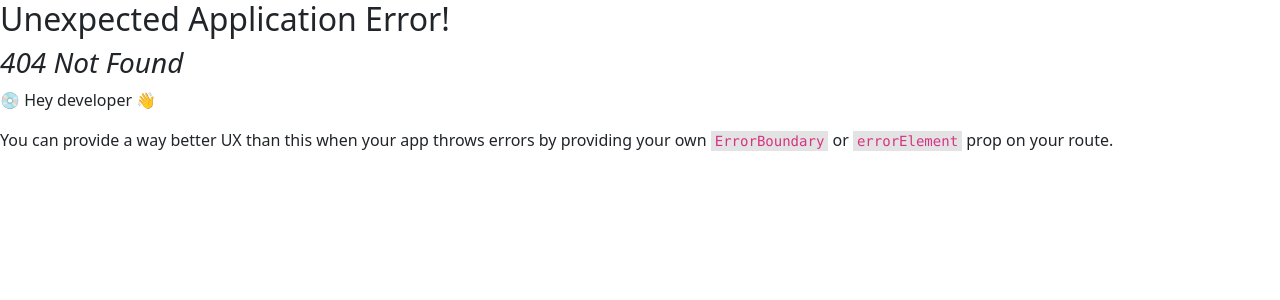
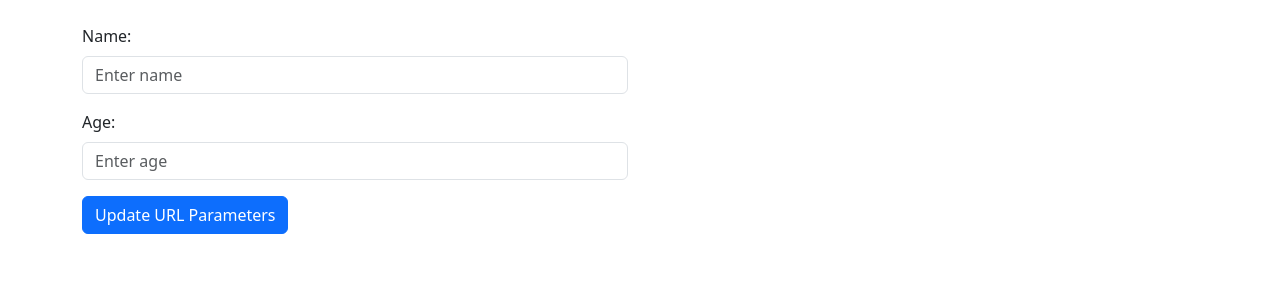
Before and after one commit to RagibShariar/E-commerce-dashboard, a React (Vite) app: page /test2 in a window 1280 px wide. Before the commit this address had no page. Shown: the top 300 px of the page. Built offline with nearby package versions, Linux system fonts and the light colour scheme.

Commit message:
add test2 component

```diff
--- /dev/null
+++ b/src/pages/Test2.jsx
@@ -0,0 +1,91 @@
+import React, { useState } from 'react'
+import { useSearchParams } from 'react-router';
+
+const Test2 = () => {
+    const [searchParams, setSearchParams] = useSearchParams();
+    const [name, setName] = useState("");
+    const [age, setAge] = useState("");
+
+    const handleSubmit=(e)=>{
+        e.preventDefault();
+        setSearchParams({name:name , age:age})
+
+    }
+
+
+  return (
+    // Main container with Bootstrap styling
+    <div className="container mt-4">
+      {/* Name Field Row */}
+      <div className="row mb-3">
+        <div className="col-md-6">
+          <label className="form-label">Name:</label>
+          {/* Input group for name field and its clear button */}
+          <div className="input-group">
+            <input
+              type="text"
+              value={name}
+              onChange={(e) => setName(e.target.value)}
+              className="form-control"
+              placeholder="Enter name"
+            />
+            {/* <button
+              onClick={clearNameParam}
+              className="btn btn-danger"
+              title="Clear name parameter"
+            >
+              Clear
+            </button> */}
+          </div>
+        </div>
+      </div>
+
+      {/* Age Field Row */}
+      <div className="row mb-3">
+        <div className="col-md-6">
+          <label className="form-label">Age:</label>
+          {/* Input group for age field and its clear button */}
+          <div className="input-group">
+            <input
+              type="number"
+              value={age}
+              onChange={(e) => setAge(e.target.value)}
+              className="form-control"
+              placeholder="Enter age"
+            />
+            {/* <button
+              onClick={clearAgeParam}
+              className="btn btn-danger"
+              title="Clear age parameter"
+            >
+              Clear
+            </button> */}
+          </div>
+        </div>
+      </div>
+
+      {/* Action Buttons Row */}
+      <div className="row">
+        <div className="col">
+          <button
+            onClick={handleSubmit}
+            className="btn btn-primary me-2"
+            title="Update URL with current values"
+          >
+            Update URL Parameters
+          </button>
+
+          {/* <button
+            onClick={clearAllParams}
+            className="btn btn-danger"
+            title="Clear all parameters"
+          >
+            Clear All
+          </button> */}
+        </div>
+      </div>
+    </div>
+  )
+}
+
+export default Test2
--- a/src/routes/routes.jsx
+++ b/src/routes/routes.jsx
@@ -5,6 +5,7 @@ import Login from "../pages/Login";
 import ProtectedRoutes from "./ProtectedRoutes";
 import Test from "../pages/Test";
 import { lazy, Suspense } from "react";
+import Test2 from "../pages/Test2";
 
 const AllProducts = lazy(() => import("../pages/AllProducts"));
 const EditProduct = lazy(() => import("../pages/EditProduct"));
@@ -18,6 +19,10 @@ export const router = createBrowserRouter([
   {
     path: "/test",
     element: <Test />,
+  },
+  {
+    path: "/test2",
+    element: <Test2 />,
   },
   {
     path: "/",
```
